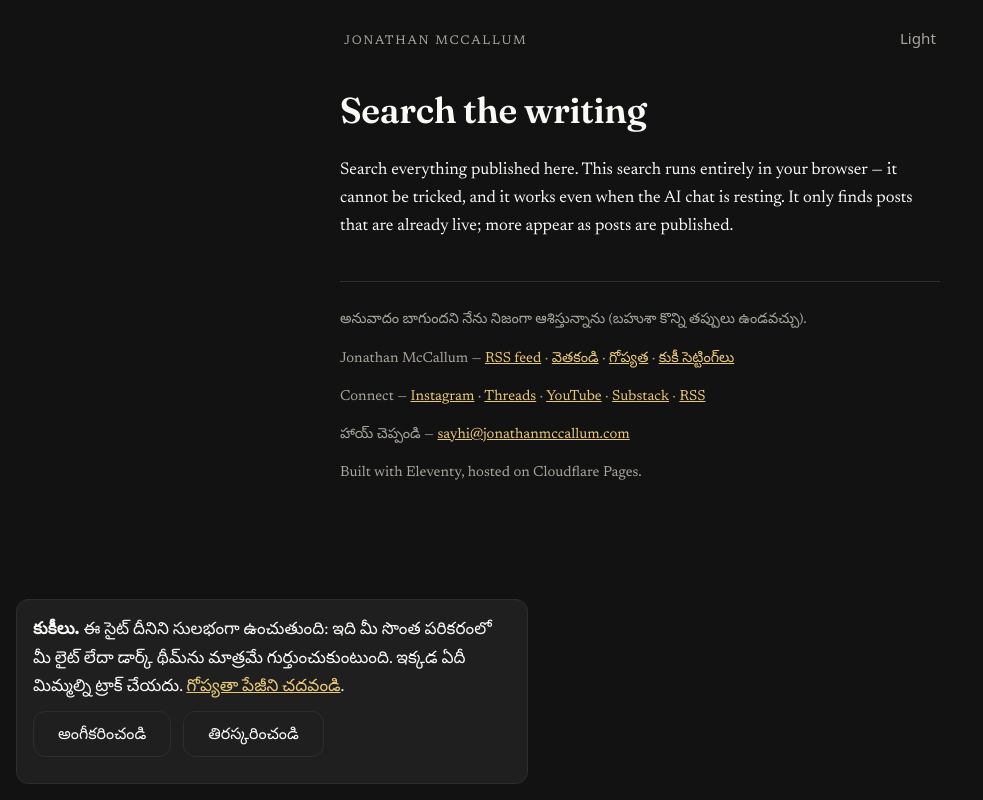
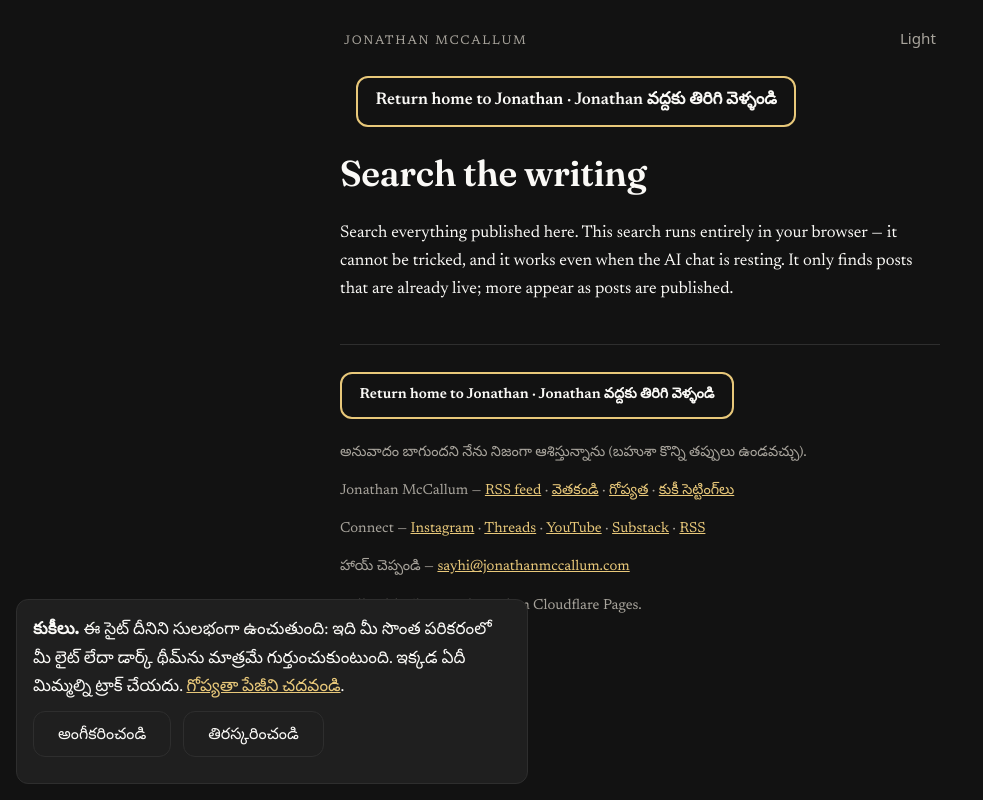
Before and after one commit to streamjonathan/jonathanmccallum-te, an Eleventy site: page search.njk in a window 1280 px wide. Shown: the whole page, without its empty margins (0-983 px from the left). Built offline with nearby package versions, Linux system fonts and the light colour scheme; Eleventy itself is replaced by a stand-in of ours; files that its build step writes are made by us from their sources.

Commit message:
Return-home button on every page, top and bottom [te]

```diff
--- a/_includes/layouts/base.njk
+++ b/_includes/layouts/base.njk
@@ -110,10 +110,14 @@
   <a class="site-header__title" href="/">Jonathan McCallum</a>
   <button id="theme-toggle" type="button">చీకటి</button>
 </header>
+<nav class="return-home-bar" aria-label="English version">
+  <a class="return-home" href="https://jonathanmccallum.com{{ page.url }}">Return home to Jonathan <span lang="te">· Jonathan వద్దకు తిరిగి వెళ్ళండి</span></a>
+</nav>
 <main id="main">
 {{ content | safe }}
 </main>
 <footer class="site-footer">
+  <p><a class="return-home" href="https://jonathanmccallum.com{{ page.url }}">Return home to Jonathan <span lang="te">· Jonathan వద్దకు తిరిగి వెళ్ళండి</span></a></p>
   <p class="translation-note">అనువాదం బాగుందని నేను నిజంగా ఆశిస్తున్నాను (బహుశా కొన్ని తప్పులు ఉండవచ్చు).</p>
   <p>{{ site.title }} — <a href="/feed/">RSS feed</a> · <a href="/search/">వెతకండి</a> · <a href="/privacy/">గోప్యత</a> · <a href="#" id="cookie-settings">కుకీ సెట్టింగ్‌లు</a></p>
   <p>Connect — <a href="https://www.instagram.com/jonamccallum">Instagram</a> · <a href="https://www.threads.com/@jonamccallum">Threads</a> · <a href="https://www.youtube.com/@Jonathanmccallum1">YouTube</a> · <a href="https://jonamccallum.substack.com">Substack</a> · <a href="/feed/">RSS</a></p>
--- a/css/style.css
+++ b/css/style.css
@@ -473,3 +473,8 @@ button[type="submit"] {
 .suggest-carousel__more { color: var(--muted); }
 /* Interview questions are bilingual: the English question sits under the native one, smaller and muted. */
 .interview-question__en { display: block; color: var(--muted); font-size: 0.9rem; font-weight: 400; margin-top: 0.35rem; }
+/* Return-home button: every lang page links back to the English original, top and bottom. */
+.return-home-bar { padding: 0.75rem 1rem 0; }
+.return-home { display: inline-block; padding: 0.6rem 1.1rem; border: 2px solid var(--link); border-radius: 0.75rem; font-weight: 600; text-decoration: none; color: var(--text); }
+.return-home:hover, .return-home:focus-visible { background: var(--field-bg); }
+.site-footer .return-home { margin-bottom: 0.5rem; }
```
